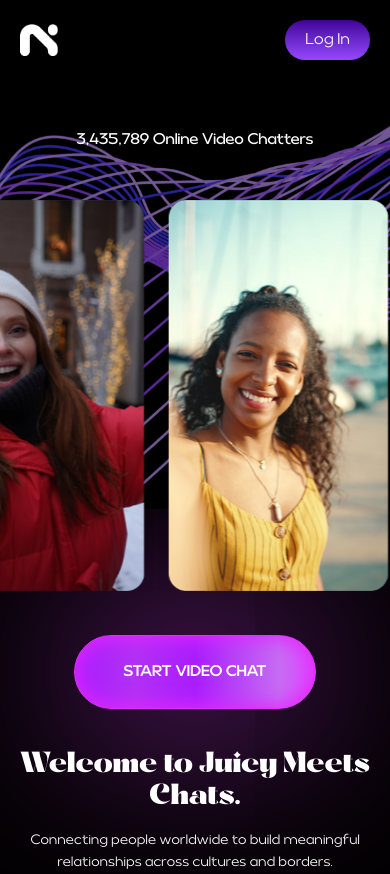
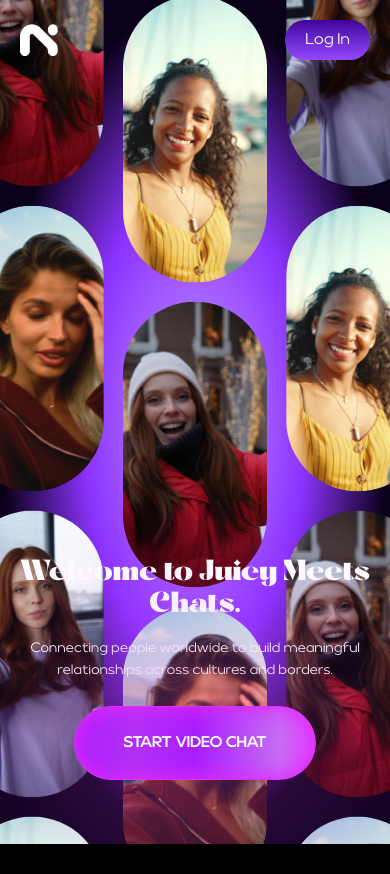
Before and after one commit to MSK-101/Juicy-meets-web, a Next.js app: page / in a window 390 px wide. After the commit the page ends 844 px from the top, so only its background shows below. Built offline with nearby package versions, Linux system fonts and the light colour scheme.

Commit message:
fix the home page for desktop and mobile devices

```diff
--- a/src/app/page.tsx
+++ b/src/app/page.tsx
@@ -7,7 +7,8 @@ import LoginDialog from "@/components/dialogs/login-dialog";
 import UserDetailsDialog from "@/components/dialogs/user-details-dialog";
 import { useRouter } from "next/navigation";
 import PlansDialog from "@/components/dialogs/plans-dialog";
-import ImageSlider from "../components/ui/ImageSlider";
+import ImageSlider from "../components/ui/image-slider";
+import MobileImageSlider from "@/components/ui/mobile-image-slider";
 
 export default function Home() {
   const [showLoginDialog, setShowLoginDialog] = useState(false);
@@ -31,8 +32,8 @@ export default function Home() {
   };
 
   return (
-    <div className="min-h-screen bg-[url('/home/hero_bg.png')] bg-cover bg-center bg-no-repeat">
-      <header className="flex justify-between items-center bg-black/10 backdrop-blur-xs shadow-2xl p-5 lg:px-14 lg:py-8">
+    <div className="min-h-screen flex flex-col md:bg-[url('/home/hero_bg.png')] md:bg-cover md:bg-center md:bg-no-repeat relative bg-radial-[at_50%_50%] from-[#A866FF] from-20% via-[#8B33FF] via-40% to-[#0B001A] to-70%">
+      <header className="flex justify-between items-center md:bg-black/10 md:backdrop-blur-xs md:shadow-2xl p-5 lg:px-14 lg:py-8 z-10">
         <Link href="/">
           <Image
             src="/logo.png"
@@ -42,8 +43,8 @@ export default function Home() {
             className="h-8 w-auto cursor-pointer hover:scale-105 duration-300"
           />
         </Link>
-        <div className="flex items-center gap-4 md:gap-14">
-          <div className="text-base md:text-lg hidden lg:block">
+        <div className="flex items-center md:gap-14">
+          <div className="hidden md:block text-lg">
             <span className="font-semibold">3,435,789</span> Online Video
             Chatters
           </div>
@@ -63,16 +64,9 @@ export default function Home() {
         </div>
       </header>
 
-      {/* Counter for mobile */}
-      <div className="text-base font-medium text-center my-12 lg:hidden">
-        3,435,789 Online Video Chatters
-      </div>
-
-      <ImageSlider imageCount={4} basePath="/home/hero_img_" />
-
-      <div className="flex flex-col items-center text-center px-5 mt-4 lg:mt-6">
+      <main className="mt-auto mb-10 flex flex-col items-center justify-center z-20">
         <button
-          className="py-6 px-12 rounded-full font-bold text-base md:text-xl my-6 cursor-pointer duration-300 hover:scale-105"
+          className="py-6 px-12 rounded-full font-bold text-base md:text-xl my-6 cursor-pointer duration-300 hover:scale-105 order-3 md:order-1"
           style={{
             background:
               "linear-gradient(90deg, #a91dfd 0%, #b231f5 25%, #a91dfd 50%, #c66cf3 85%, #de48ff 100%)",
@@ -96,14 +90,24 @@ export default function Home() {
           setShowDialog={setShowPlansDialog}
         />
 
-        <h1 className="text-2xl sm:text-3xl md:text-4xl lg:text-[3rem] my-4">
+        <h1 className="text-2xl sm:text-3xl md:text-4xl lg:text-[3rem] my-4 text-center order-1 md:order-2">
           Welcome to Juicy Meets Chats.
         </h1>
 
-        <p className="text-sm sm:text-base md:text-lg lg:text-xl max-w-[700px] leading-relaxed animate-in fade-in slide-in-from-bottom duration-500 delay-300">
+        <p className="text-sm sm:text-base md:text-lg lg:text-xl max-w-[700px] leading-relaxed animate-in fade-in slide-in-from-bottom duration-500 delay-300 text-center order-2 md:order-3">
           Connecting people worldwide to build meaningful relationships across
           cultures and borders.
         </p>
+      </main>
+
+      <div className="h-full absolute  top-0 left-0 right-0 overflow-hidden">
+        <div className="hidden md:block pt-40">
+          <ImageSlider imageCount={4} basePath="/home/hero_img_" />
+        </div>
+
+        <div className="block md:hidden scale-120">
+          <MobileImageSlider imageCount={4} basePath="/home/hero_img_" />
+        </div>
       </div>
     </div>
   );
--- /dev/null
+++ b/src/components/ui/mobile-image-slider.tsx
@@ -0,0 +1,80 @@
+"use client";
+import Image from "next/image";
+
+type ImageSliderProps = {
+  imageCount: number;
+  basePath: string;
+  imageExtension?: string;
+  repeats?: number;
+};
+
+export default function MobileImageSlider({
+  imageCount,
+  basePath,
+  imageExtension = "png",
+  repeats = 3,
+}: ImageSliderProps) {
+  const imageNumbers = Array.from(
+    { length: imageCount * repeats },
+    (_, i) => (i % imageCount) + 1
+  );
+
+  return (
+    <div className="overflow-hidden w-full h-full">
+      <div
+        className="grid grid-cols-3 gap-4"
+        // style={{
+        //   animation: "slide 40s linear infinite",
+        // }}
+      >
+        {imageNumbers.map((num, index) => (
+          <Image
+            src={`${basePath}${num}.${imageExtension}`}
+            alt={`Image ${num}`}
+            width={1000}
+            height={1000}
+            className={`w-full aspect-[2/4] rounded-full object-cover object-center ${
+              index % 3 == 1 ? "translate-y-20" : ""
+            }`}
+            key={index}
+          />
+        ))}
+      </div>
+
+      <style jsx>{`
+        @keyframes slide {
+          0% {
+            transform: translateX(0);
+          }
+          100% {
+            transform: translateX(calc(-1 * (150px + 1.5rem) * ${imageCount}));
+          }
+        }
+
+        @media (min-width: 768px) {
+          @keyframes slide {
+            0% {
+              transform: translateX(0);
+            }
+            100% {
+              transform: translateX(calc(-1 * (200px + 2rem) * ${imageCount}));
+            }
+          }
+        }
+
+        @media (min-width: 1024px) {
+          @keyframes slide {
+            0% {
+              transform: translateX(0);
+            }
+            100% {
+              transform: translateX(
+                calc(-1 * (280px + 2.5rem) * ${imageCount})
+              );
+            }
+          }
+        }
+      `}</style>
+    </div>
+  );
+}
```
Also changed, not shown: src/components/ui/image-slider.tsx (renamed from src/components/ui/ImageSlider.tsx).
